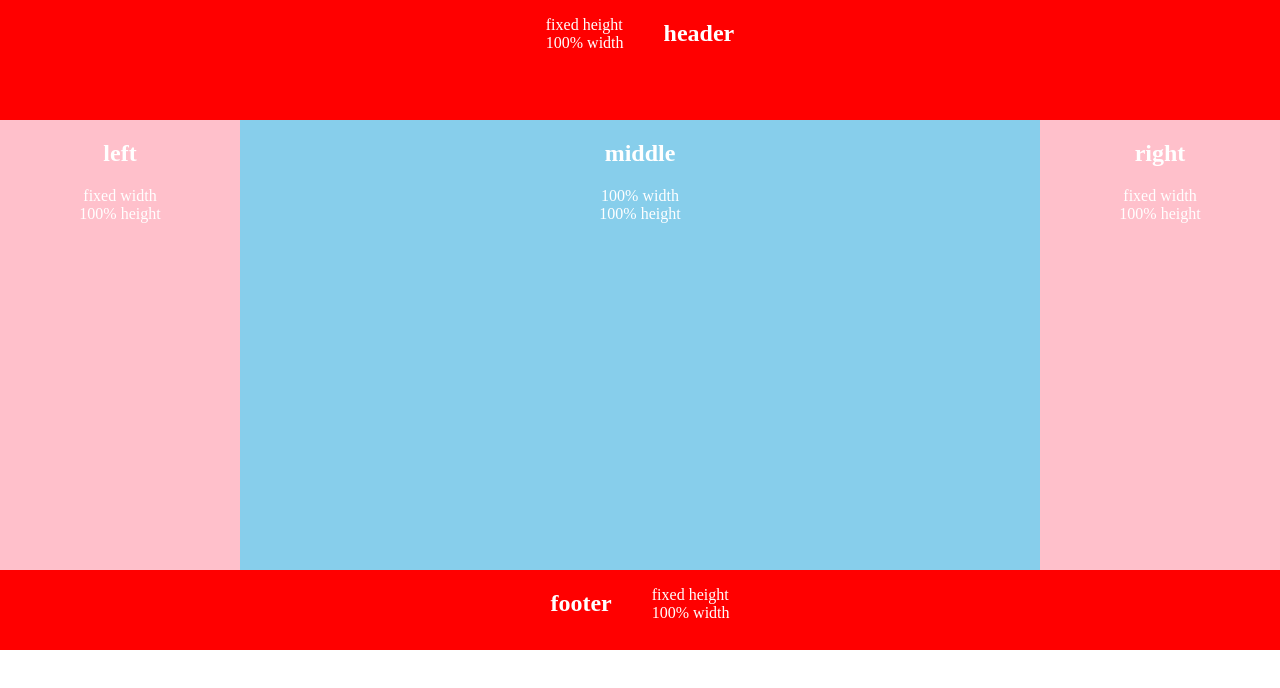
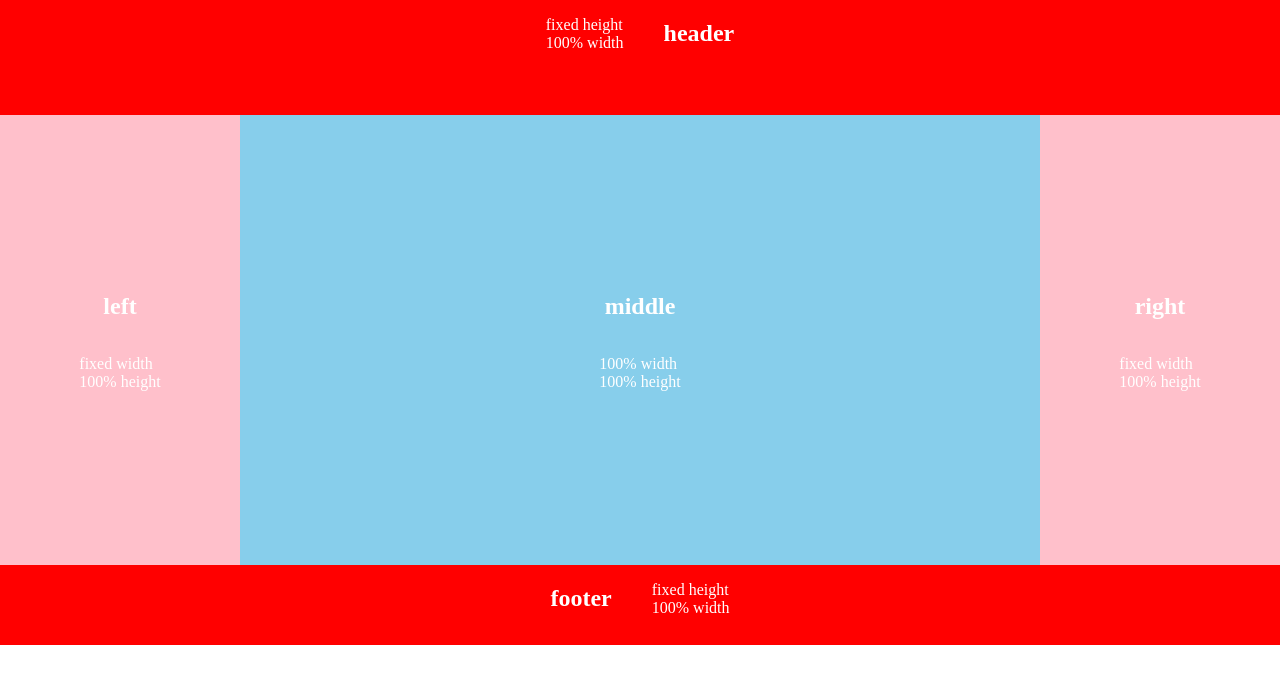
Before and after one commit to Chumzine/week-assignment, a plain HTML site: page html-css/week-3/layout.html in a window 1280 px wide. Drawn offline with Linux system fonts and the light colour scheme.

Commit message:
modified my css file to centralise text

```diff
--- a/html-css/week-3/style.css
+++ b/html-css/week-3/style.css
@@ -8,11 +8,13 @@ body {
     gap: 40px;
     background-color: red;
     color: white;
-    height: 120px;
+    height: 115px;
     width: 100%;
 }
 .side-nav {
-    text-align: center;
+    display: flex;
+    flex-direction: column;
+    align-items: center;
     background-color: pink;
     color: white;
     width: 30%;
@@ -20,7 +22,10 @@ body {
     justify-content: center;
 }
 .container {
-    text-align: center;
+    display: flex;
+    flex-direction: column;
+    align-items: center;
+    justify-content: center;
     background-color: skyblue;
     color: white;
     width: 100%;
```
